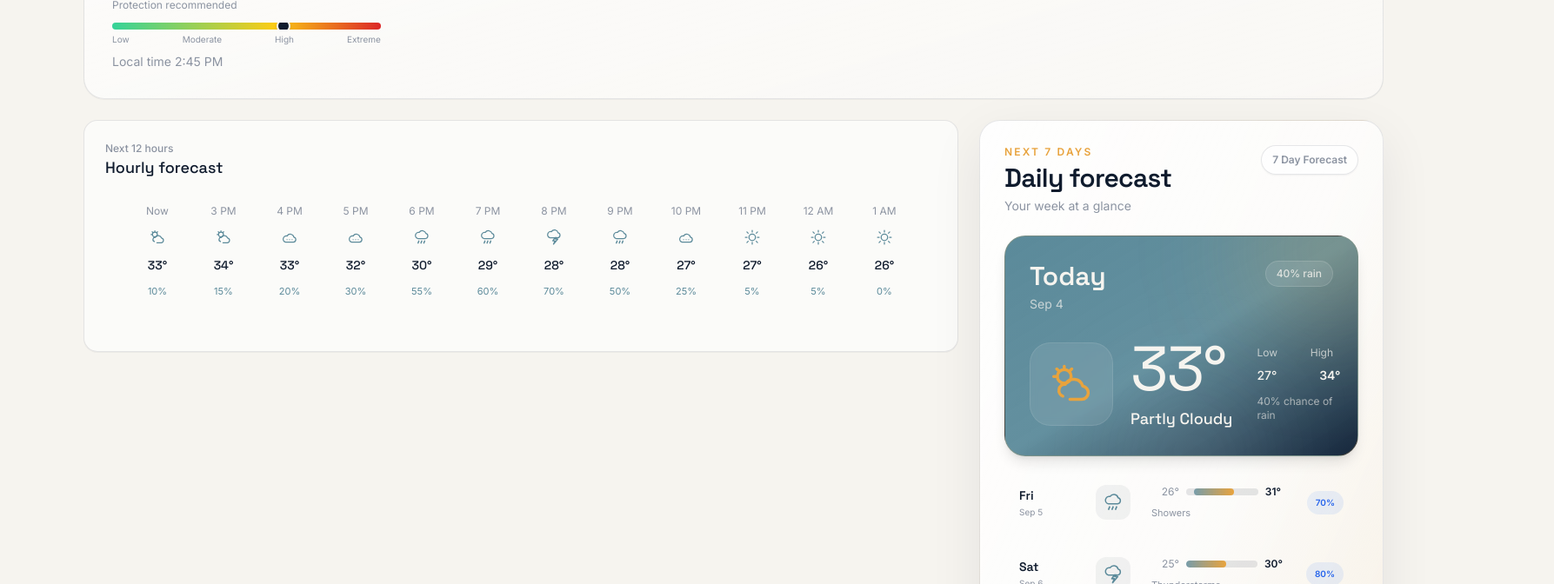
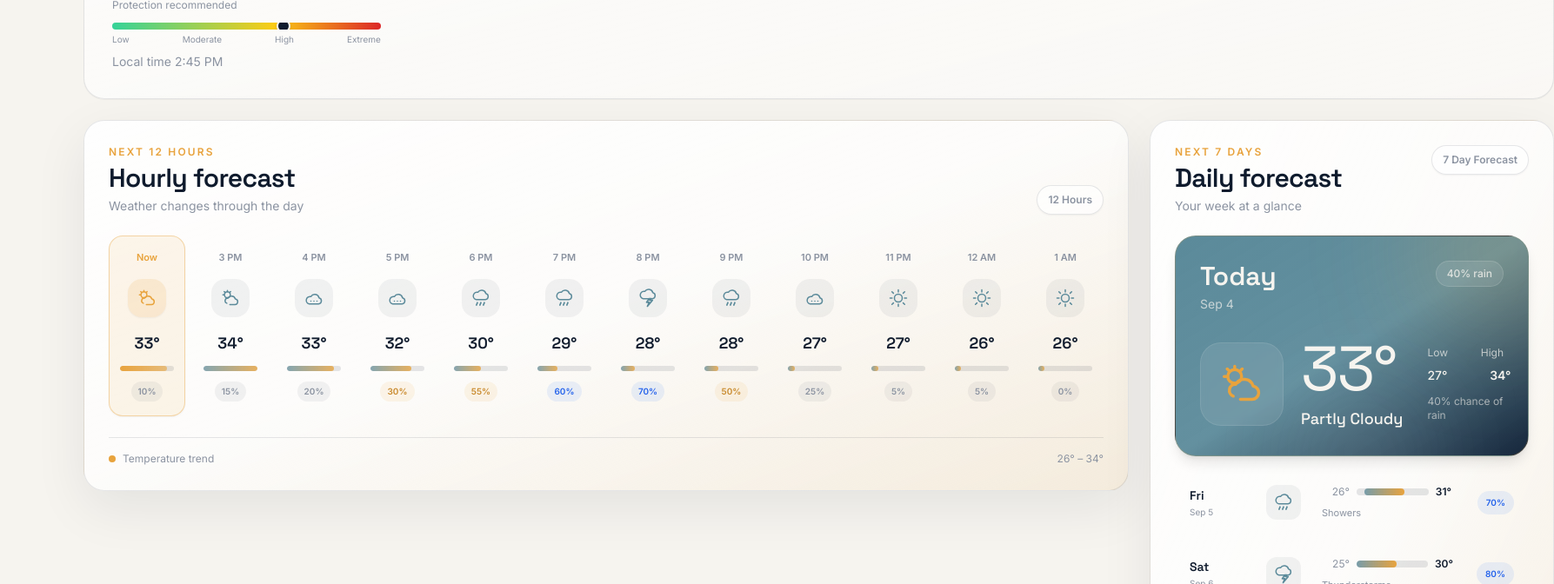
Before and after one commit to riteshmanna56789-sketch/WeatherPulse, a React (Vite) app: page / in a window 1280 px wide. Shown: the part 500-1172 px from the top of the page at 87% size, 1787 px wide, since content can reach past the window. Built offline with nearby package versions, Linux system fonts and the light colour scheme; no server answers; the HTML template or start-up script is replaced by a standard one.

Commit message:
feat: redesign hourly forecast

```diff
--- a/src/components/weather/HourlyForecast.tsx
+++ b/src/components/weather/HourlyForecast.tsx
@@ -2,7 +2,6 @@ import type { HourlyReading } from '../../types/weather'
 import type { TemperatureUnit } from '../../utils/temperature'
 import { formatTemperature } from '../../utils/temperature'
 import WeatherIcon from '../ui/WeatherIcon'
-import Panel from '../ui/Panel'
 
 interface HourlyForecastProps {
   hours: HourlyReading[]
@@ -13,38 +12,135 @@ export default function HourlyForecast({
   hours,
   unit
 }: HourlyForecastProps) {
+  const temperatures = hours.map((hour) => hour.temperature)
+  const minTemperature = Math.min(...temperatures)
+  const maxTemperature = Math.max(...temperatures)
+  const temperatureSpan = maxTemperature - minTemperature || 1
+
   return (
-    <Panel
-      eyebrow="Next 12 hours"
-      title="Hourly forecast"
-      className="animate-rise"
-    >
-      <div className="mt-4 flex gap-1 overflow-x-auto px-5 pb-6 sm:px-6 no-scrollbar">
-        {hours.map((hour, i) => (
+    <section className="animate-rise overflow-hidden rounded-3xl border border-ink/10 bg-gradient-to-br from-white/90 via-white/70 to-amber/10 shadow-[0_20px_60px_rgba(15,27,45,0.08)] dark:border-paper/10 dark:from-ink-soft dark:via-ink-soft/95 dark:to-dusk/30">
+      <div className="p-5 sm:p-6 lg:p-7">
+        <div className="flex items-end justify-between gap-4">
+          <div>
+            <p className="font-body text-xs font-semibold uppercase tracking-[0.18em] text-amber">
+              Next 12 hours
+            </p>
+
+            <h2 className="mt-1 font-display text-2xl font-semibold tracking-tight text-ink dark:text-paper sm:text-3xl">
+              Hourly forecast
+            </h2>
+
+            <p className="mt-1 font-body text-sm text-slate">
+              Weather changes through the day
+            </p>
+          </div>
+
+          <div className="hidden rounded-full border border-ink/10 bg-white/60 px-3 py-2 font-body text-xs font-semibold text-slate shadow-sm dark:border-paper/10 dark:bg-paper/5 sm:block">
+            12 Hours
+          </div>
+        </div>
+
+        <div className="mt-6 -mx-1 overflow-x-auto pb-2 no-scrollbar">
+          <div className="flex min-w-max gap-2 px-1">
+            {hours.map((hour, i) => {
+              const isNow = i === 0
+
+              const temperaturePosition =
+                ((hour.temperature - minTemperature) /
+                  temperatureSpan) *
+                100
+
+              return (
                 <div
                   key={hour.time}
-            className="flex min-w-[72px] flex-col items-center gap-3 rounded-xl px-3 py-3 transition-colors hover:bg-ink/5 dark:hover:bg-paper/5"
-            style={{ animationDelay: `${i * 30}ms` }}
+                  className={`group relative flex w-[82px] flex-col items-center rounded-2xl border px-3 py-4 transition-all duration-200 sm:w-[88px] ${
+                    isNow
+                      ? 'border-amber/40 bg-amber/10 shadow-sm'
+                      : 'border-transparent hover:border-ink/10 hover:bg-white/70 hover:shadow-sm dark:hover:border-paper/10 dark:hover:bg-paper/5'
+                  }`}
+                  style={{
+                    animationDelay: `${i * 35}ms`
+                  }}
                 >
-            <span className="font-body text-xs text-slate">
-              {hour.time}
+                  <span
+                    className={`font-body text-[11px] font-semibold ${
+                      isNow
+                        ? 'text-amber'
+                        : 'text-slate'
+                    }`}
+                  >
+                    {isNow ? 'Now' : hour.time}
                   </span>
 
+                  <div
+                    className={`mt-4 flex h-11 w-11 items-center justify-center rounded-2xl ${
+                      isNow
+                        ? 'bg-amber/15 shadow-sm'
+                        : 'bg-ink/5 dark:bg-paper/5'
+                    }`}
+                  >
                     <WeatherIcon
                       condition={hour.condition}
-              className="h-5 w-5 text-dusk dark:text-amber"
+                      className={`h-6 w-6 ${
+                        isNow
+                          ? 'text-amber'
+                          : 'text-dusk dark:text-amber'
+                      }`}
                     />
+                  </div>
 
-            <span className="font-display text-sm font-medium text-ink dark:text-paper">
+                  <span className="mt-4 font-display text-lg font-semibold text-ink dark:text-paper">
                     {formatTemperature(hour.temperature, unit)}
                   </span>
 
-            <span className="font-body text-[11px] text-dusk dark:text-dusk">
+                  <div className="mt-3 h-1.5 w-full overflow-hidden rounded-full bg-ink/10 dark:bg-paper/10">
+                    <div
+                      className={`h-full rounded-full transition-all duration-500 ${
+                        isNow
+                          ? 'bg-gradient-to-r from-amber to-amber/60'
+                          : 'bg-gradient-to-r from-dusk/70 to-amber/80'
+                      }`}
+                      style={{
+                        width: `${Math.max(
+                          temperaturePosition,
+                          12
+                        )}%`
+                      }}
+                    />
+                  </div>
+
+                  <div
+                    className={`mt-3 rounded-full px-2 py-1 font-body text-[10px] font-semibold ${
+                      hour.precipitationChance >= 60
+                        ? 'bg-blue-500/10 text-blue-600 dark:text-blue-400'
+                        : hour.precipitationChance >= 30
+                          ? 'bg-amber/10 text-amber-dim dark:text-amber'
+                          : 'bg-ink/5 text-slate dark:bg-paper/5'
+                    }`}
+                  >
                     {hour.precipitationChance}%
+                  </div>
+                </div>
+              )
+            })}
+          </div>
+        </div>
+
+        <div className="mt-4 flex items-center justify-between border-t border-ink/10 pt-4 dark:border-paper/10">
+          <div className="flex items-center gap-2">
+            <span className="h-2 w-2 rounded-full bg-amber" />
+
+            <span className="font-body text-xs text-slate">
+              Temperature trend
             </span>
           </div>
-        ))}
+
+          <div className="font-body text-xs text-slate">
+            {formatTemperature(minTemperature, unit)} –{' '}
+            {formatTemperature(maxTemperature, unit)}
           </div>
-    </Panel>
+        </div>
+      </div>
+    </section>
   )
 }
```
Lines whose indentation alone changed are shown as unchanged.
